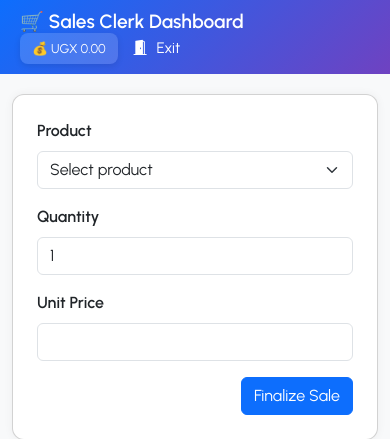
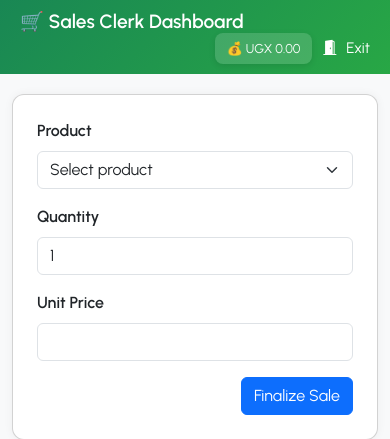
Before and after one commit to sejjtechnologies/shop_system, a Flask app: page /sales/sale_aproduct in a window 390 px wide. Shown: the top 439 px of the page. Run offline with Flask 3, Linux system fonts and the light colour scheme; the visitor is signed in with stand-in values (Sample User, id 1); data that the repository does not hold is empty.

Commit message:
Finalized Sales Clerk dashboard with green navbar and mobile Exit button fix

```diff
--- a/templates/Sales_Clerk/sale_aproduct.html
+++ b/templates/Sales_Clerk/sale_aproduct.html
@@ -25,12 +25,12 @@
       top: 0;
       left: 0;
       right: 0;
-      background: linear-gradient(135deg, #0d6efd, #6f42c1);
+      background: linear-gradient(135deg, #198754, #28a745);
       padding: 10px 20px;
       z-index: 1000;
       display: flex;
-      justify-content: space-between;
       align-items: center;
+      flex-wrap: wrap;
       color: white;
     }
     .navbar h4 {
@@ -38,12 +38,17 @@
       font-weight: 600;
       font-size: 1.2rem;
     }
+    .right-section {
+      display: flex;
+      align-items: center;
+      gap: 10px;
+      margin-left: auto;
+    }
     .exit-btn {
       font-size: 0.95rem;
       font-weight: 500;
       color: white;
       text-decoration: none;
-      margin-left: 15px;
     }
     .exit-btn i {
       margin-right: 5px;
@@ -86,7 +91,7 @@
 
   <div class="navbar">
     <h4>🛒 Sales Clerk Dashboard</h4>
-    <div class="d-flex align-items-center">
+    <div class="right-section">
       <div class="balance-card">
         💰 UGX {{ "%.2f"|format(total_income) }}
       </div>
```
Also changed, not shown: static/products/Liren.jpg (deleted), static/products/charger.jpg (deleted), static/products/desktop_icon.jpg (deleted), static/products/iphone_11.jpg (deleted), static/products/ugx1000.jpg.jpeg (deleted).
